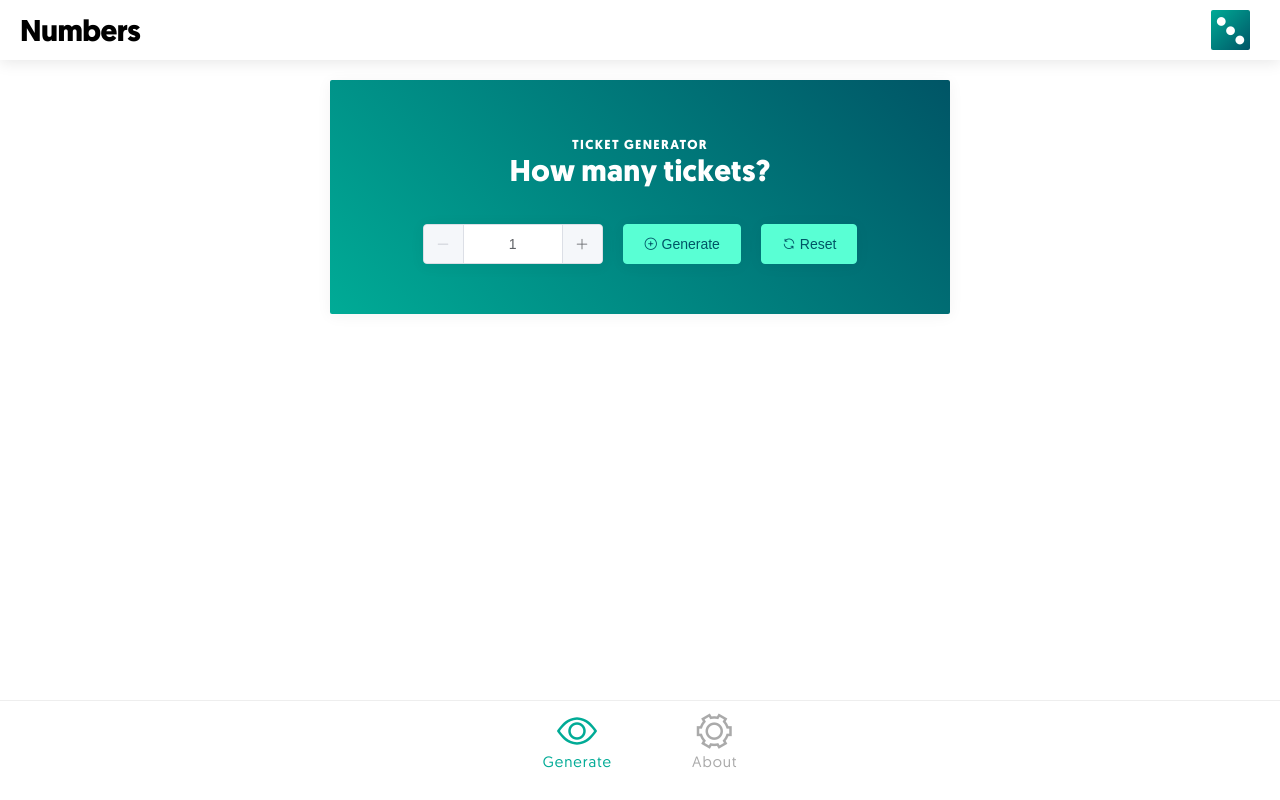
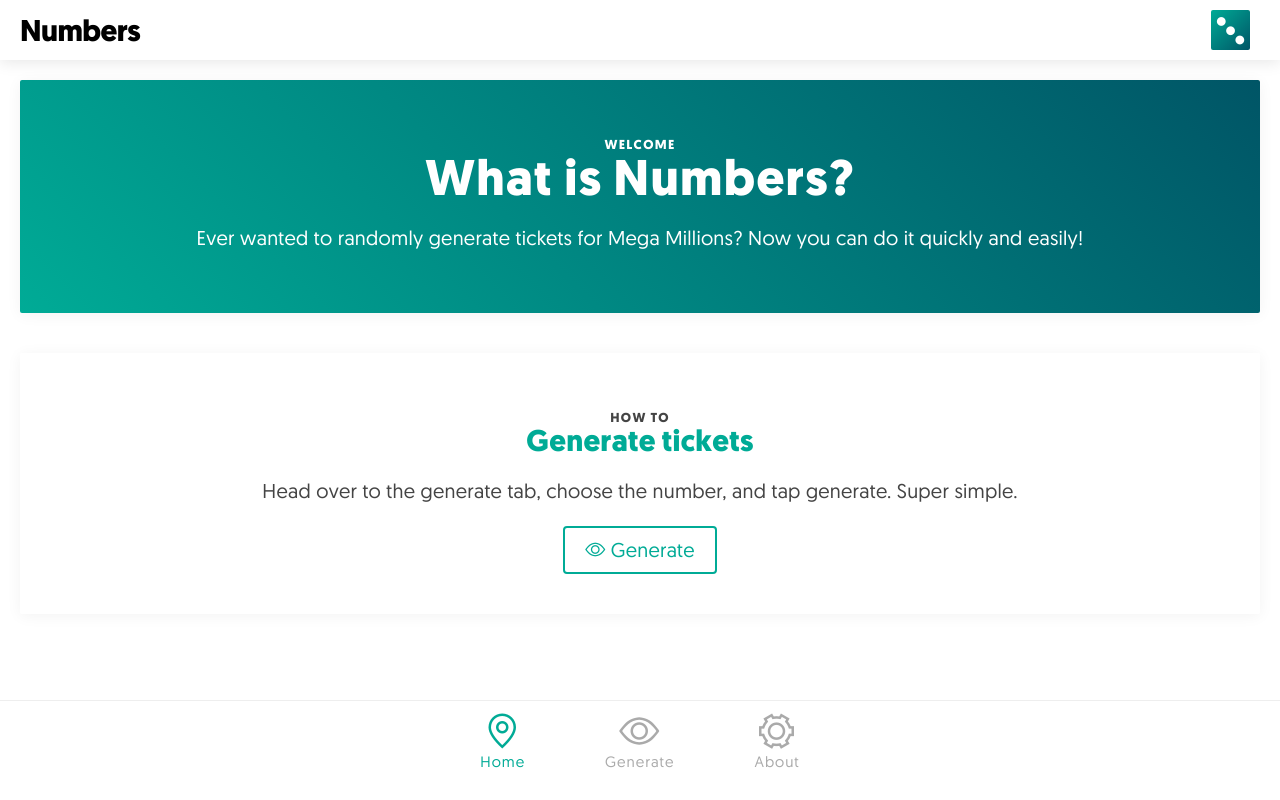
Before and after one commit to mikemattner/numbers, a Vue app: page / in a window 1280 px wide. Built offline with nearby package versions, Linux system fonts and the light colour scheme.

Commit message:
Added a home view. Temporary for now.

```diff
--- a/src/App.vue
+++ b/src/App.vue
@@ -15,7 +15,8 @@
     </el-container>
     <footer>
       <div class="menu">
-        <router-link to="/"><i class="el-icon-view"></i> Generate</router-link>
+        <router-link to="/"><i class="el-icon-location-outline"></i> Home</router-link>
+        <router-link to="/generate"><i class="el-icon-view"></i> Generate</router-link>
         <router-link to="/about"><i class="el-icon-setting"></i> About</router-link>
       </div>
     </footer>
@@ -41,6 +42,7 @@
 }
 h1,h2,h3 {
   color: $midGreen;
+  line-height: 1;
 }
 footer {
   background-color: #fff;
--- a/src/router/index.js
+++ b/src/router/index.js
@@ -1,6 +1,7 @@
 import Vue from 'vue'
 import Router from 'vue-router'
 import Home from '@/views/Home.vue'
+import Generate from '@/views/Generate.vue'
 import About from '@/views/About.vue'
 
 Vue.use(Router)
@@ -15,6 +16,11 @@
       component: Home
     },
     {
+      path: '/generate',
+      name: 'generate',
+      component: Generate
+    },
+    {
       path: '/about',
       name: 'about',
       component: About
--- /dev/null
+++ b/src/views/Generate.vue
@@ -0,0 +1,16 @@
+<template>
+  <div class="home">
+    <Numbers />
+  </div>
+</template>
+
+<script>
+import Numbers from '@/components/Numbers.vue'
+
+export default {
+  name: 'home',
+  components: {
+    Numbers
+  }
+}
+</script>
--- a/src/views/Home.vue
+++ b/src/views/Home.vue
@@ -1,6 +1,16 @@
 <template>
   <div class="home">
-    <Numbers />
+    <div class="card card--blue">
+        <h4>Welcome</h4>
+        <h1>What is Numbers?</h1>
+        <p>Ever wanted to randomly generate tickets for Mega Millions? Now you can do it quickly and easily!</p>
+    </div>
+    <div class="card">
+        <h4>How to</h4>
+        <h2>Generate tickets</h2>
+        <p>Head over to the generate tab, choose the number, and tap generate. Super simple.</p>
+        <router-link to="/generate" class="btn"><i class="el-icon-view"></i> Generate</router-link>
+    </div>
   </div>
 </template>
 
@@ -14,3 +24,46 @@
   }
 }
 </script>
+
+<style lang="scss">
+@import '@/assets/scss/utils/_variables.scss';
+
+.card {
+    padding: 2rem;
+    border-radius: 2px;
+    margin-bottom: 2rem;
+    box-shadow: 0 2px 15px rgba(0,0,0,0.05);
+    h1,
+    h2 {
+        margin-top: 0;
+        margin-bottom: 0;
+    }
+    h4 {
+        margin-bottom: 0;
+        font-size: 0.65rem;
+        letter-spacing: 0.0675rem;
+        text-transform: uppercase;
+        font-weight: 700;
+    }
+    &--blue {
+        background-color: $midGreen;
+        background: linear-gradient(45deg, $midGreen 0%, $dark-blueGreen 100%);
+        color: $white;
+
+        h1,
+        h2,
+        h4 {
+            color: $white;
+        }
+    }
+    .btn {
+        display: inline-block;
+        text-decoration: none;
+        color: $midGreen;
+        border: 2px solid $midGreen;
+        border-radius: 4px;
+        padding: 12px 20px;
+        line-height: 1;
+    }
+}
+</style>
```
